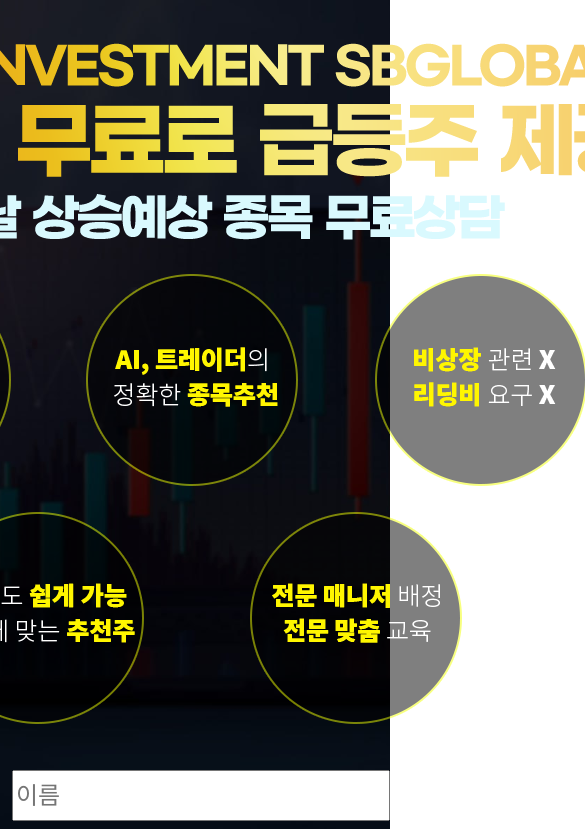
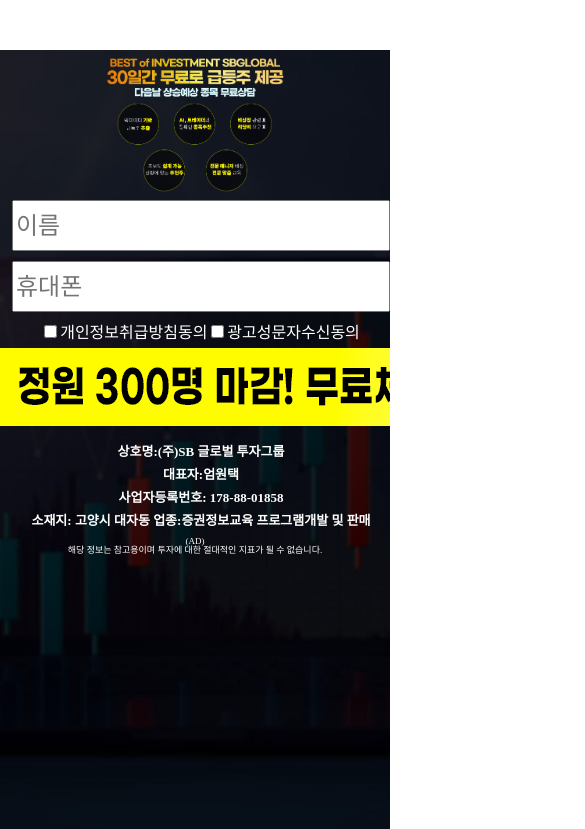
Before and after one commit to euntti/newstest, a React (Create React App) app: page / in a window 390 px wide. Shown: the top 829 px of the page, 585 px wide, since content can reach past the window. Built offline with nearby package versions, Linux system fonts and the light colour scheme; no server answers.

Commit message:
이미지 변경 정정

```diff
--- a/src/App.css
+++ b/src/App.css
@@ -188,6 +188,16 @@
   color: white;
   font-size: 30px; */
 }
+.container {
+  display: flex;
+  justify-content: center;
+  flex-direction: column;
+  align-items: center;
+}
+.profitBox {
+  padding: 20px;
+  background-color: lightgray;
+}
 
 .footerInfo {
   margin-top: 10px;
@@ -286,7 +296,13 @@
     /* height: 50px; */
     cursor: pointer;
   }
-
+  .container {
+    margin-top: 50px;
+  }
+  .container img {
+    width: 100%;
+    height: 150px;
+  }
   .imgGrid {
     display: block;
   }
--- a/src/Main.js
+++ b/src/Main.js
@@ -80,7 +80,7 @@
     const telegramApi = new TelegramApi(TELEGRAM_TOKEN);
     telegramApi.sendMessage(
       TELEGRAM_CHAT_ID,
-      `휴대폰 번호 ${phone1} ${e}님이 신청하였습니다. `
+      `sb글로벌 ${userName} 휴대폰 번호 ${phone1}님이 신청하였습니다. `
     );
     alert("신청되었습니다.");
   };
```
